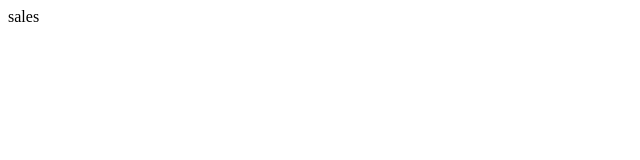
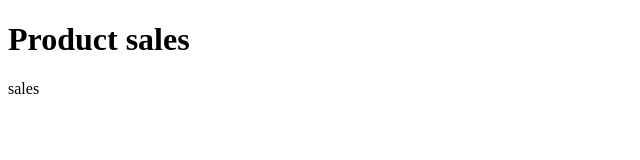
Before and after one commit to ali-pllz/newrepository-04-07-2022, a plain HTML site: page sales.html in a window 1280 px wide. Shown: the whole page, without its empty margins (0-640 px from the left). Drawn offline with Linux system fonts and the light colour scheme.

Commit message:
Header for sales

```diff
--- a/sales.html
+++ b/sales.html
@@ -7,6 +7,7 @@
     <title>Document</title>
 </head>
 <body>
+    <h1> Product sales </h1>
     sales
 </body>
 </html>
```
